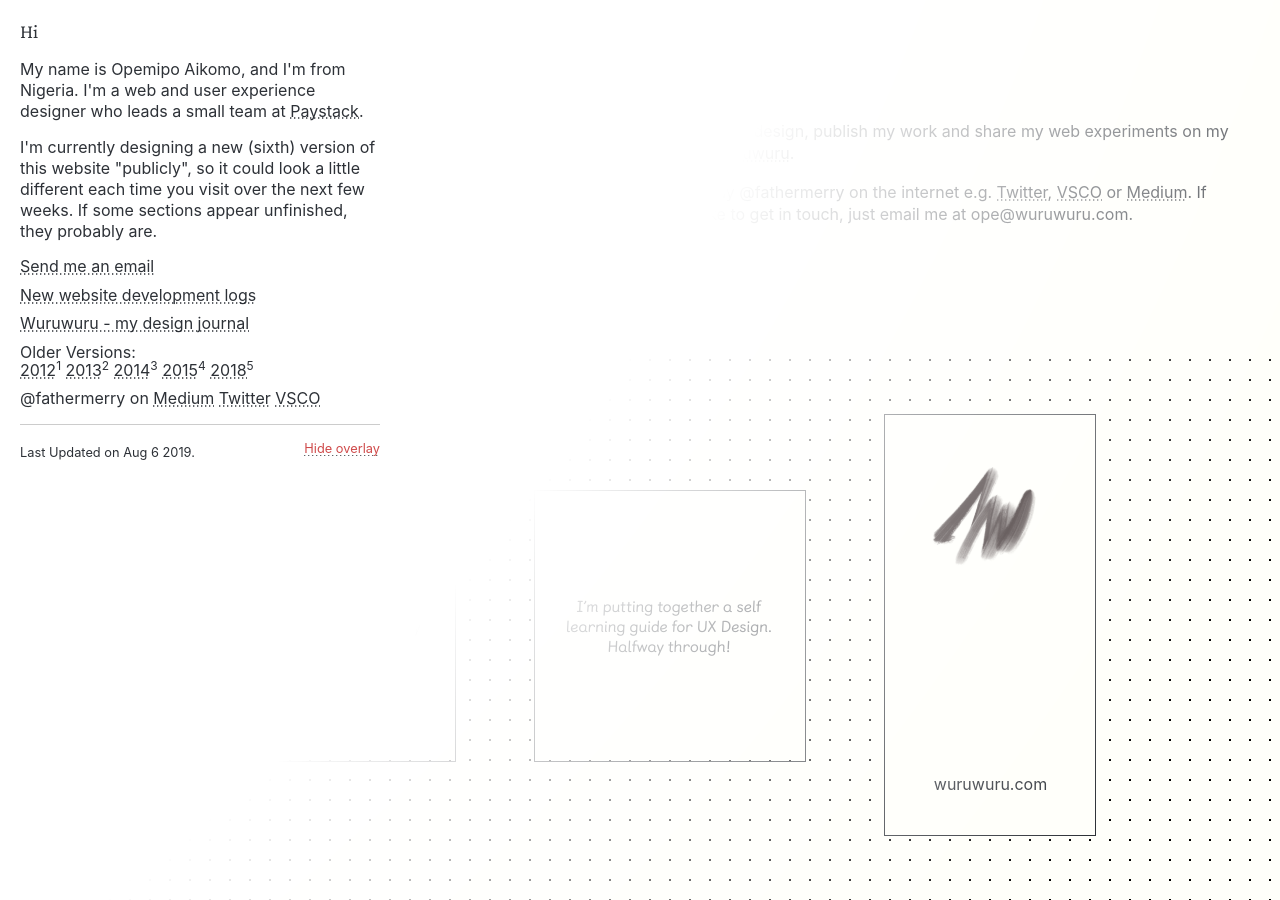
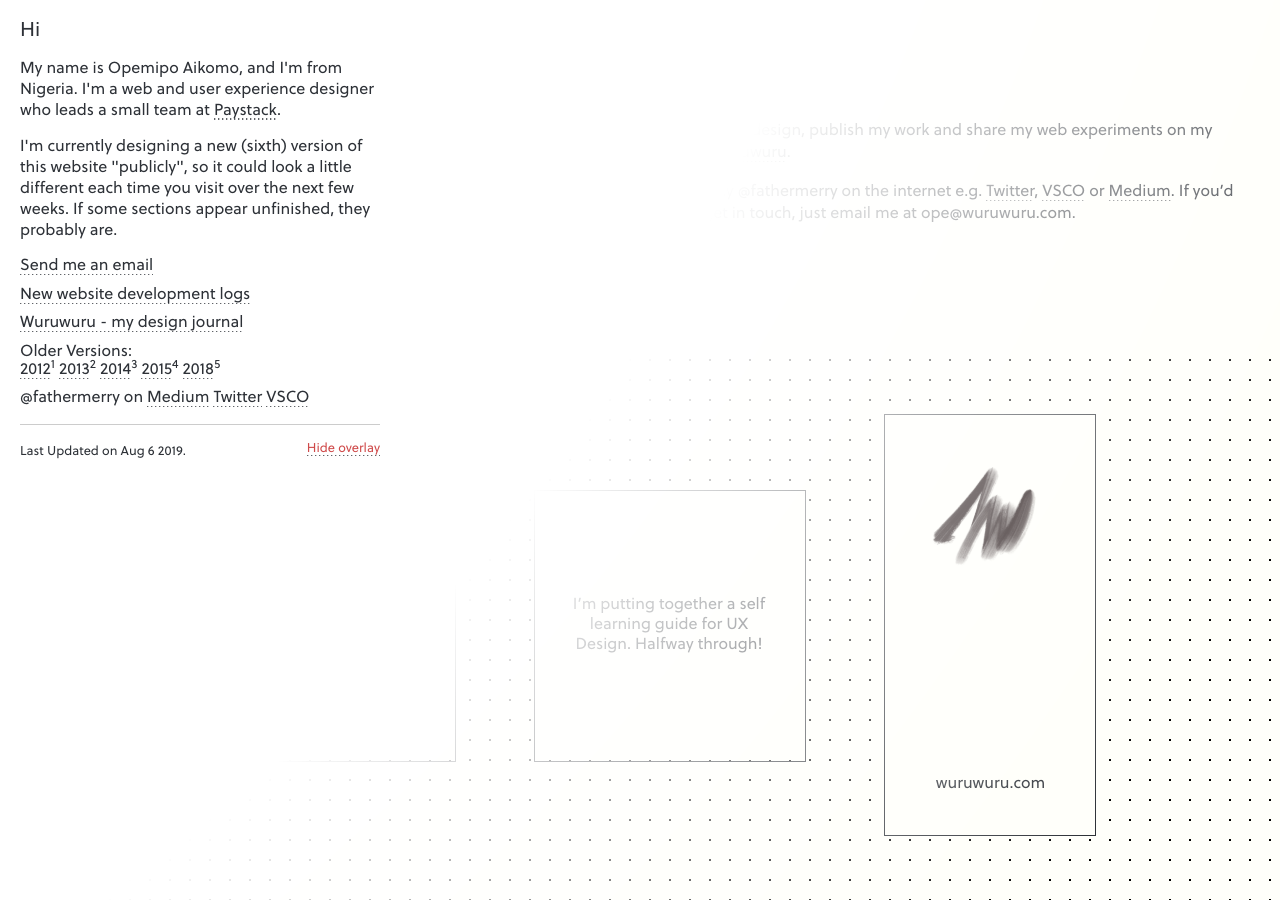
Before and after one commit to fathermerry/opemipo.com, a Jekyll site: the page built from index.md, in a window 1280 px wide. Built offline with Jekyll 4.4.1, drawn with Linux system fonts in a browser that asks for light colours.

Commit message:
Change fonts

```diff
--- a/_includes/components/note.html
+++ b/_includes/components/note.html
@@ -12,7 +12,6 @@
             font-size: 16px;
             line-height: 20px;
             text-align: center;
-            font-family: 'Castledown';
             padding: 30px;
             text-decoration: none;
             color: #2D3137;
--- a/_sass/components/_title.scss
+++ b/_sass/components/_title.scss
@@ -2,7 +2,7 @@
     padding: 30px;
     h1 {
         font-size: 1.5em;
-        font-family: 'Space Grotesk';
+        font-family: 'Bluu Next';
         font-weight: 600;
     }
 }
--- a/_sass/system/_text.scss
+++ b/_sass/system/_text.scss
@@ -1,40 +1,28 @@
 @font-face {
-    font-family: 'Crimson Pro';
-    src: url('/assets/fonts/CrimsonPro-Regular.woff');
+    font-family: 'Bluu Next';
+    font-weight: 500;
+    src: url('/assets/fonts/BluuNext-Bold.otf');
 }
 
 @font-face {
-    font-family: 'Crimson Pro';
-    font-style: italic;
-    src: url('/assets/fonts/CrimsonPro-Italic.woff');
+    font-family: 'Soleil';
+    src: url('/assets/fonts/Soleil-Regular.woff');
 }
 
 @font-face {
-    font-family: 'Space Grotesk';
-    font-weight: 500;
-    src: url('/assets/fonts/SpaceGrotesk-Medium.woff');
-}
-
-@font-face {
-    font-family: 'Space Grotesk';
-    font-weight: 600;
-    src: url('/assets/fonts/SpaceGrotesk-SemiBold.woff');
-}
-
-@font-face {
-    font-family: 'Castledown';
-    src: url('/assets/fonts/Castledown-Fun.woff');
+    font-family: 'Soleil';
+    font-weight: bold;
+    src: url('/assets/fonts/Soleil-Bold.woff');
 }
 
 /* System Fonts as used by GitHub */
 body {
     font-size: 16px;
-    font-family: -apple-system, BlinkMacSystemFont, "Segoe UI", Roboto, Helvetica, Arial, sans-serif, "Apple Color Emoji", "Segoe UI Emoji", "Segoe UI Symbol";
+    font-family: 'Soleil', -apple-system, BlinkMacSystemFont, "Segoe UI", Roboto, Helvetica, Arial, sans-serif, "Apple Color Emoji", "Segoe UI Emoji", "Segoe UI Symbol";
 }
 
 h1, h2, h3, h4, h5 {
     margin: 0 0 .5rem;
-    font-family: 'Crimson Pro';
 }
 
 h1 {
```
Also changed, not shown: assets/fonts/BluuNext-Bold.otf (added), assets/fonts/Soleil-Bold.woff (added), assets/fonts/Soleil-Regular.woff (added).
